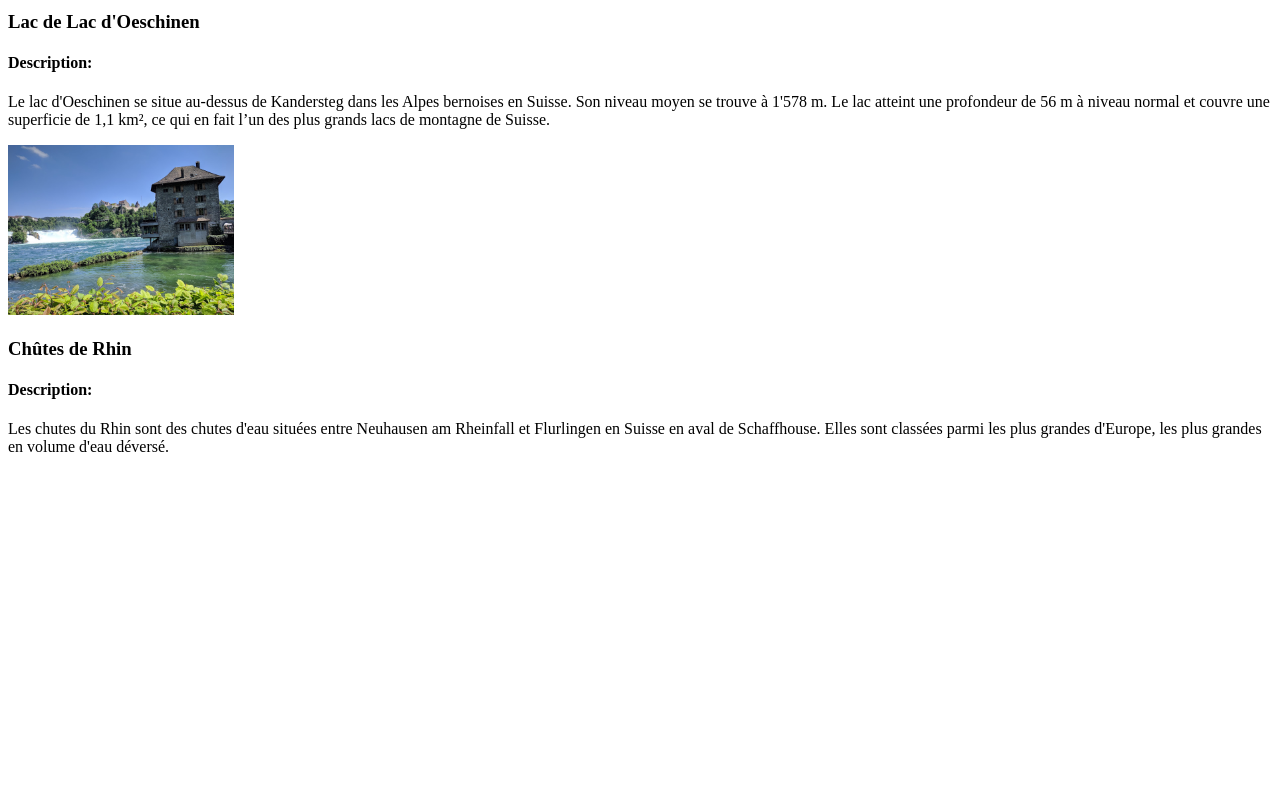
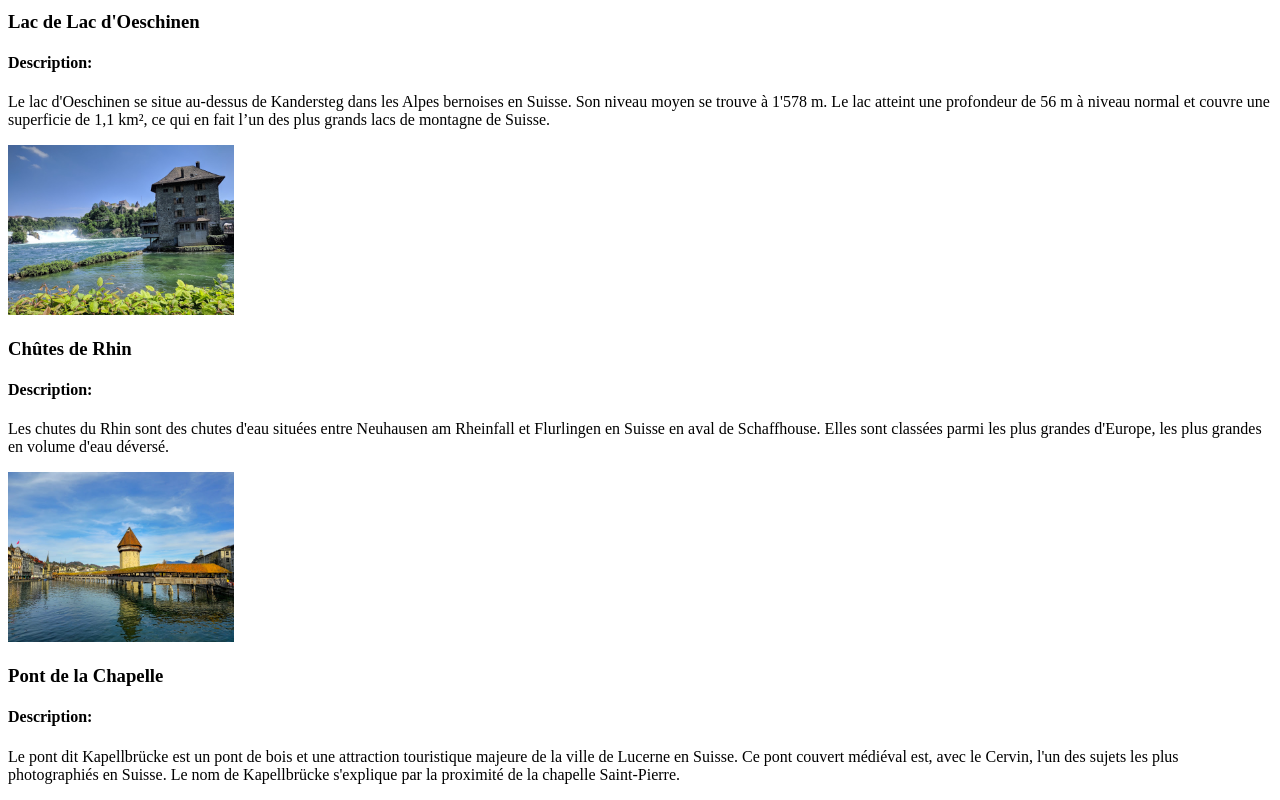
Before and after one commit to TiagoRdrgs3/SiteProjet-Tourisme-Suisse, a plain HTML site: page index.html in a window 1280 px wide. Shown: the part 309-1109 px from the top of the page. Before the commit the page ends 800 px from the top, so only its background shows below. Drawn offline with Linux system fonts and the light colour scheme.

Commit message:
Aajout du Pont de la Chapelle avec son image

```diff
--- a/index.html
+++ b/index.html
@@ -35,6 +35,17 @@
                 Elles sont classées parmi les plus grandes d'Europe, les plus grandes en volume d'eau déversé.
             </p>
         </section>
+
+        <section>
+            <img src="img/Pont de la Chapelle.jpg" alt="Photo du Pont de la Chapelle" width="226px" height="170px">
+            <h3>Pont de la Chapelle</h3>
+            <h4>Description:</h4>
+            <p>
+                Le pont dit Kapellbrücke est un pont de bois et une attraction touristique majeure de la ville de Lucerne en Suisse.
+                Ce pont couvert médiéval est, avec le Cervin, l'un des sujets les plus photographiés en Suisse.
+                Le nom de Kapellbrücke s'explique par la proximité de la chapelle Saint-Pierre.
+            </p>
+        </section>
     </main>
 
 
```
Also changed, not shown: img/Pont de la Chapelle.jpg (added).
